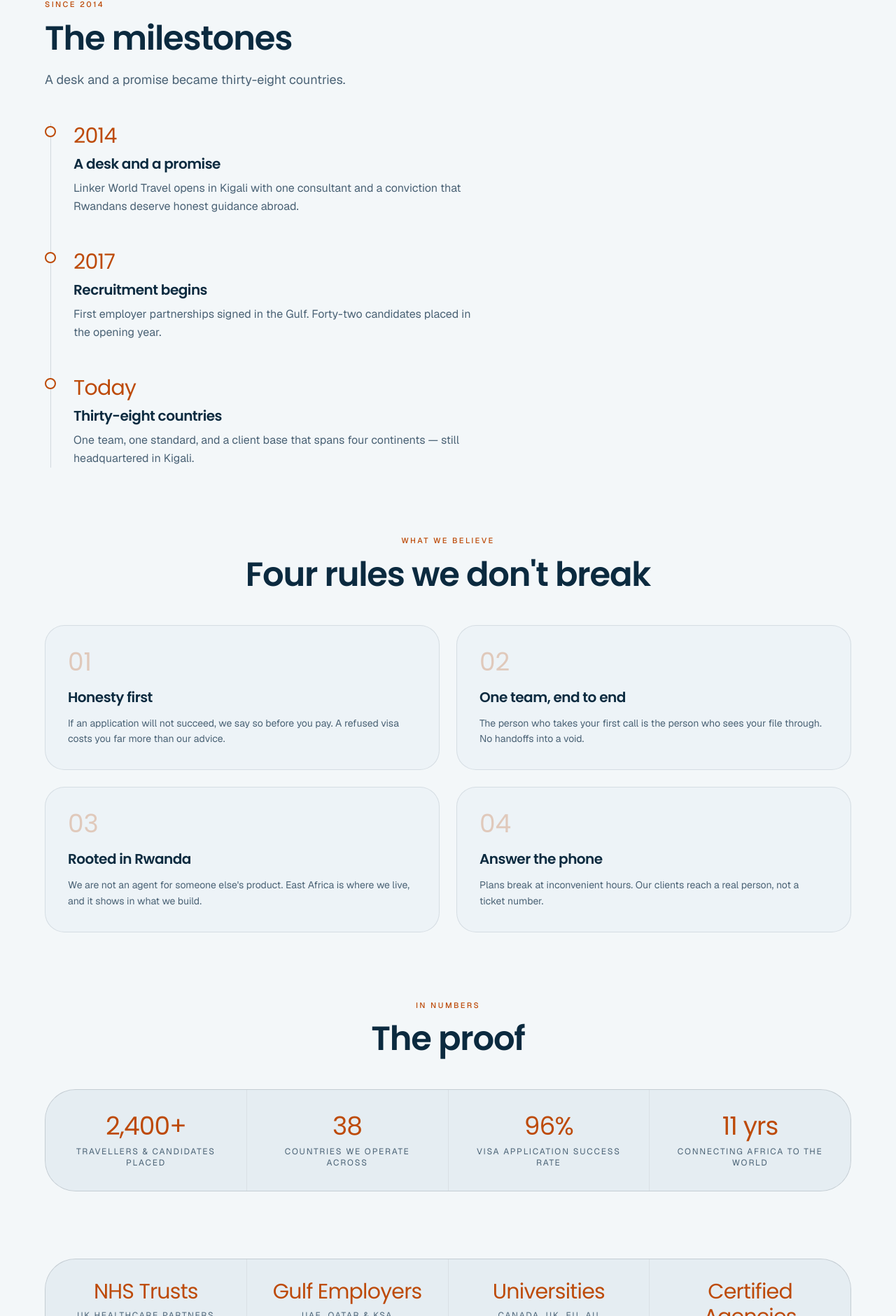
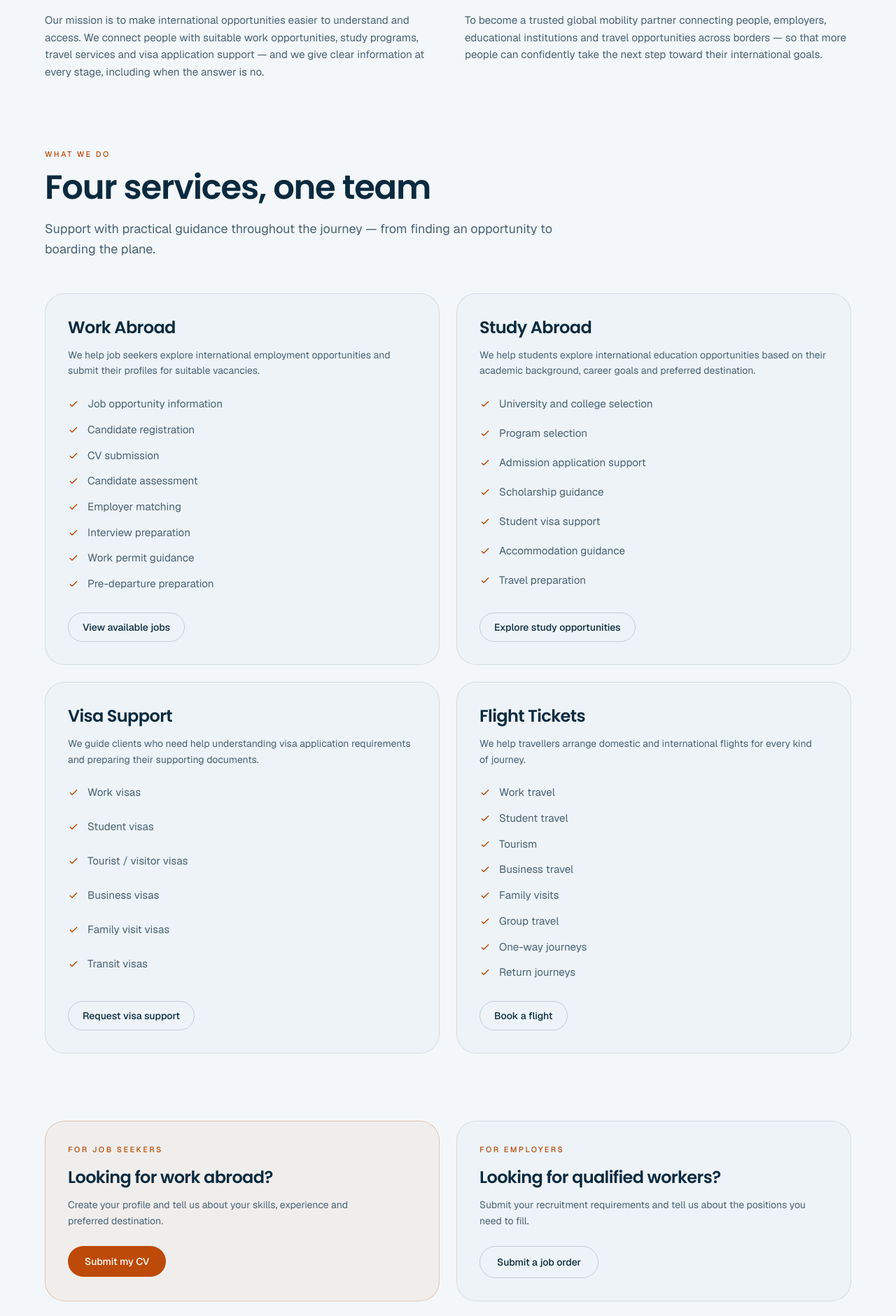
Before and after one commit to AudrinL/linker, a Next.js app: page /about in a window 1280 px wide. Shown: the part 900-2780 px from the top of the page at 70% size. Built offline with nearby package versions, Linux system fonts and the light colour scheme.

Commit message:
updated the site

```diff
--- a/src/app/about/page.tsx
+++ b/src/app/about/page.tsx
@@ -1,108 +1,182 @@
 import type { Metadata } from "next";
+import Link from "next/link";
 import { site } from "@/lib/site";
-import { timeline, values, stats } from "@/lib/content";
-import { partnerMarks } from "@/lib/services-data";
+import {
+  aboutServices,
+  howWeWork,
+  aboutWhyUs,
+  globalReach,
+  trustMarks,
+} from "@/lib/services-data";
 import { PageHero } from "@/components/ui/PageHero";
 import { SectionHeading } from "@/components/ui/SectionHeading";
+import { FeatureList, Checklist } from "@/components/ui/FeatureList";
+import { ProcessTimeline } from "@/components/ui/ProcessTimeline";
 import { TrustBar } from "@/components/ui/TrustBar";
 import { StickyCTA } from "@/components/ui/StickyCTA";
 
 export const metadata: Metadata = {
-  title: "About",
+  title: "About Us",
   description:
-    "Since 2014, Linker World Travel has connected people to opportunity worldwide — recruitment, study abroad, visas and travel, handled end to end from Kigali.",
+    "Linker World Travel is a travel, education and global mobility company helping people work, study, travel and build their future internationally — from Kigali.",
 };
 
 export default function AboutPage() {
   return (
     <div className="min-h-screen">
       <PageHero
-        eyebrow="About us"
-        title="Connecting Africa to the world"
-        subtitle="Since 2014, one team in Kigali has moved people and opportunity across four continents — honestly, end to end."
+        eyebrow="About Us"
+        title="Connecting people with global opportunities"
+        subtitle={`${site.name} is a travel, education and global mobility company helping individuals explore opportunities to work, study, travel and build their future internationally.`}
       />
 
       <main className="shell space-y-24 py-16 lg:py-24">
-        <section className="mx-auto max-w-3xl text-center">
-          <p className="eyebrow">The story</p>
-          <p className="mt-6 text-xl leading-relaxed text-mist">
-            {site.description}
-          </p>
+        <section className="grid gap-12 lg:grid-cols-2">
+          <div>
+            <SectionHeading eyebrow="Our mission" title="Make opportunity legible" />
+            <p className="mt-6 text-[0.95rem] leading-relaxed text-mist">
+              Our mission is to make international opportunities easier to
+              understand and access. We connect people with suitable work
+              opportunities, study programs, travel services and visa
+              application support — and we give clear information at every
+              stage, including when the answer is no.
+            </p>
+          </div>
+          <div>
+            <SectionHeading eyebrow="Our vision" title="A trusted mobility partner" />
+            <p className="mt-6 text-[0.95rem] leading-relaxed text-mist">
+              To become a trusted global mobility partner connecting people,
+              employers, educational institutions and travel opportunities
+              across borders — so that more people can confidently take the next
+              step toward their international goals.
+            </p>
+          </div>
         </section>
 
+        {/* ---------------------------- what we do -------------------------- */}
         <section>
           <SectionHeading
-            eyebrow="Since 2014"
-            title="The milestones"
-            lede="A desk and a promise became thirty-eight countries."
+            eyebrow="What we do"
+            title="Four services, one team"
+            lede="Support with practical guidance throughout the journey — from finding an opportunity to boarding the plane."
           />
-          <ol className="mt-12 relative border-l border-mist/20 pl-8 ml-2 space-y-12">
-            {timeline.map((item) => (
-              <li key={item.year} className="relative">
-                <span className="absolute -left-[41px] top-1 size-4 rounded-full border-2 border-gold bg-abyss" />
-                <span className="font-display text-3xl tracking-tight text-gold">
-                  {item.year}
-                </span>
-                <h3 className="mt-2 font-display text-xl tracking-tight text-bone">
-                  {item.title}
+          <div className="mt-12 grid gap-6 md:grid-cols-2">
+            {aboutServices.map((s) => (
+              <div
+                key={s.title}
+                className="flex flex-col rounded-[var(--radius-lg)] border border-mist/15 bg-ink-soft/60 p-8"
+              >
+                <h3 className="font-display text-2xl tracking-tight text-bone">
+                  {s.title}
                 </h3>
-                <p className="mt-2 max-w-xl leading-relaxed text-mist">
-                  {item.copy}
-                </p>
-              </li>
-            ))}
-          </ol>
-        </section>
-
-        <section>
-          <SectionHeading
-            eyebrow="What we believe"
-            title="Four rules we don't break"
-            center
-          />
-          <div className="mt-12 grid gap-6 sm:grid-cols-2">
-            {values.map((value, i) => (
-              <div
-                key={value.title}
-                className="rounded-[var(--radius-lg)] border border-mist/15 bg-ink-soft/60 p-8"
-              >
-                <span className="font-display text-4xl text-gold/25">
-                  {String(i + 1).padStart(2, "0")}
-                </span>
-                <h3 className="mt-4 font-display text-xl tracking-tight text-bone">
-                  {value.title}
-                </h3>
-                <p className="mt-3 text-sm leading-relaxed text-mist">
-                  {value.copy}
-                </p>
+                <p className="mt-3 text-sm leading-relaxed text-mist">{s.intro}</p>
+                <Checklist items={s.items} columns={1} className="mt-6 flex-1" />
+                <Link
+                  href={s.cta.href}
+                  className="mt-7 inline-flex w-fit rounded-full border border-mist/25 px-5 py-2.5 text-sm font-medium transition-colors duration-300 hover:border-gold/70 hover:text-gold"
+                >
+                  {s.cta.label}
+                </Link>
               </div>
             ))}
           </div>
         </section>
 
-        <section>
-          <SectionHeading eyebrow="In numbers" title="The proof" center />
-          <dl className="mt-12 grid gap-px overflow-hidden rounded-2xl border border-mist/15 bg-mist/15 sm:grid-cols-2 lg:grid-cols-4">
-            {stats.map((stat) => (
-              <div key={stat.label} className="bg-ink-soft/80 px-6 py-8 text-center">
-                <dd className="font-display text-3xl tracking-tight text-gold sm:text-4xl">
-                  {stat.value.toLocaleString()}
-                  {stat.suffix}
-                </dd>
-                <dt className="mt-2 text-xs uppercase tracking-[0.15em] text-mist">
-                  {stat.label}
-                </dt>
-              </div>
-            ))}
-          </dl>
+        {/* ------------------------ seekers / employers --------------------- */}
+        <section className="grid gap-6 md:grid-cols-2">
+          <div className="rounded-[var(--radius-lg)] border border-gold/25 bg-gold/[0.05] p-8">
+            <p className="eyebrow">For job seekers</p>
+            <h3 className="mt-4 font-display text-2xl tracking-tight text-bone">
+              Looking for work abroad?
+            </h3>
+            <p className="mt-3 text-sm leading-relaxed text-mist">
+              Create your profile and tell us about your skills, experience and
+              preferred destination.
+            </p>
+            <Link
+              href="/submit-cv"
+              className="mt-6 inline-flex rounded-full bg-gold px-6 py-3 text-sm font-medium text-white transition-colors duration-500 hover:bg-bone"
+            >
+              Submit my CV
+            </Link>
+          </div>
+          <div className="rounded-[var(--radius-lg)] border border-mist/15 bg-ink-soft/60 p-8">
+            <p className="eyebrow">For employers</p>
+            <h3 className="mt-4 font-display text-2xl tracking-tight text-bone">
+              Looking for qualified workers?
+            </h3>
+            <p className="mt-3 text-sm leading-relaxed text-mist">
+              Submit your recruitment requirements and tell us about the
+              positions you need to fill.
+            </p>
+            <Link
+              href="/employers"
+              className="mt-6 inline-flex rounded-full border border-mist/25 px-6 py-3 text-sm font-medium transition-colors duration-300 hover:border-gold/70 hover:text-gold"
+            >
+              Submit a job order
+            </Link>
+          </div>
         </section>
 
-        <TrustBar items={partnerMarks} />
+        {/* -------------------------- global approach ----------------------- */}
+        <section>
+          <SectionHeading
+            eyebrow="Our global approach"
+            title="Where we work"
+            lede="Opportunities and services connected to destinations around the world."
+          />
+          <div className="mt-10 flex flex-wrap gap-2.5">
+            {globalReach.map((c) => (
+              <span
+                key={c}
+                className="rounded-full border border-mist/18 bg-ink-soft/50 px-4 py-2 text-sm tracking-tight text-bone"
+              >
+                {c}
+              </span>
+            ))}
+            <span className="rounded-full border border-mist/18 bg-ink-soft/50 px-4 py-2 text-sm tracking-tight text-muted">
+              🌍 And other destinations
+            </span>
+          </div>
+          <p className="mt-6 text-sm leading-relaxed text-muted">
+            Availability and eligibility vary by country, employer, institution
+            and program.
+          </p>
+        </section>
+
+        <section>
+          <SectionHeading eyebrow="Why us" title="Why choose Linker World" />
+          <FeatureList features={aboutWhyUs} numbered={false} columns={3} className="mt-12" />
+        </section>
+
+        <section>
+          <SectionHeading
+            eyebrow="How we work"
+            title="From first conversation to departure"
+          />
+          <ProcessTimeline steps={howWeWork} className="mx-auto mt-10 max-w-2xl" />
+        </section>
+
+        <section className="rounded-[var(--radius-lg)] border border-mist/15 bg-ink-soft/50 p-8 sm:p-10">
+          <p className="eyebrow">Our commitment</p>
+          <h2 className="mt-4 max-w-3xl font-display text-3xl tracking-tight text-bone">
+            Clear information, professional assistance, responsible guidance
+          </h2>
+          <p className="mt-5 max-w-3xl text-[0.95rem] leading-relaxed text-mist">
+            We encourage every applicant to provide accurate information and
+            complete documentation, and to verify important requirements with
+            the relevant employer, educational institution, embassy or
+            government authority. We would rather tell you a route will not work
+            than take your money to find out.
+          </p>
+        </section>
+
+        <TrustBar items={trustMarks} />
 
         <StickyCTA
-          title="Let's talk about where you're going"
-          copy="One team, one phone number. Tell us about your plans and we'll tell you honestly what it takes."
-          buttonText="Talk to a consultant"
+          title="Your journey to the world starts here"
+          copy="Whether you want to work abroad, study abroad, apply for a visa or book a flight, we are ready to help you take the next step."
+          buttonText="Contact us"
           buttonHref="/contact"
         />
       </main>
```
Also changed, not shown: src/components/ui/Newsletter.tsx (added, +161 -0 lines).
